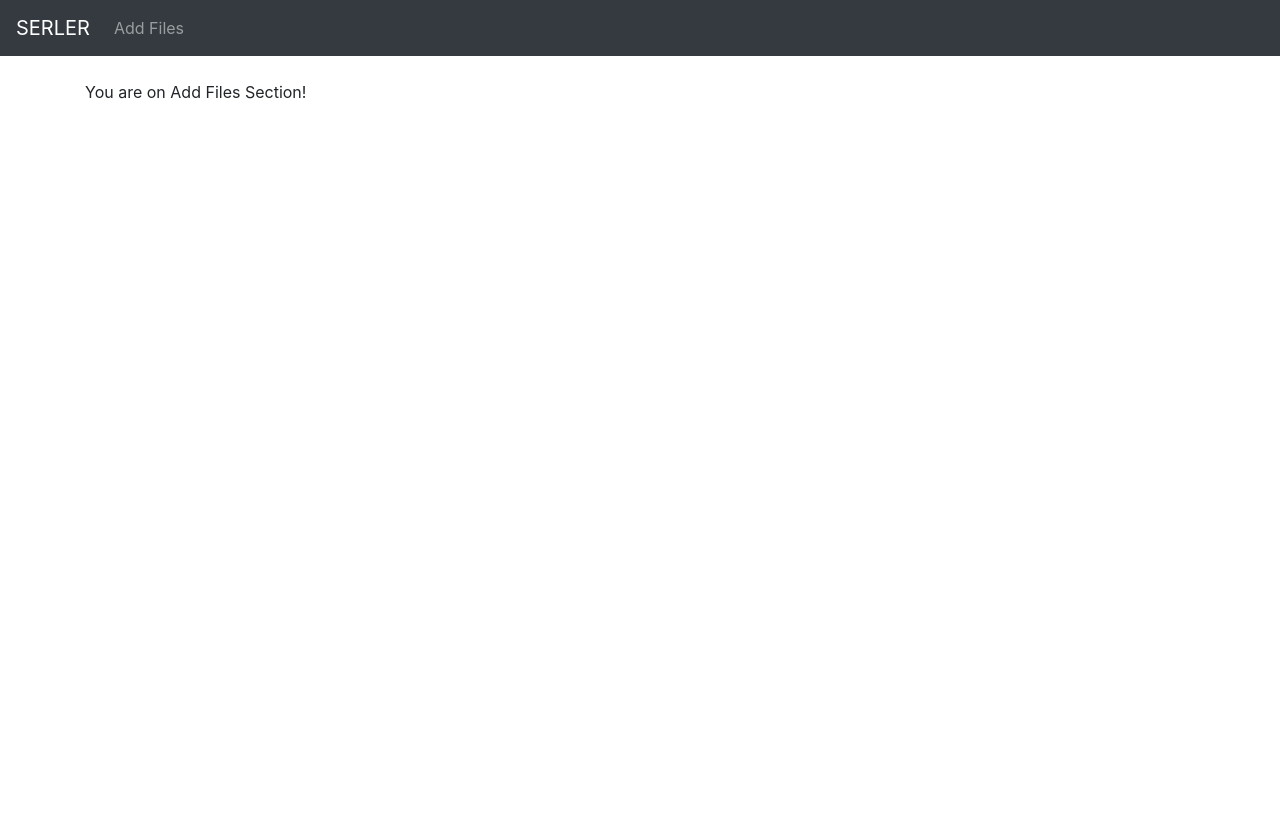
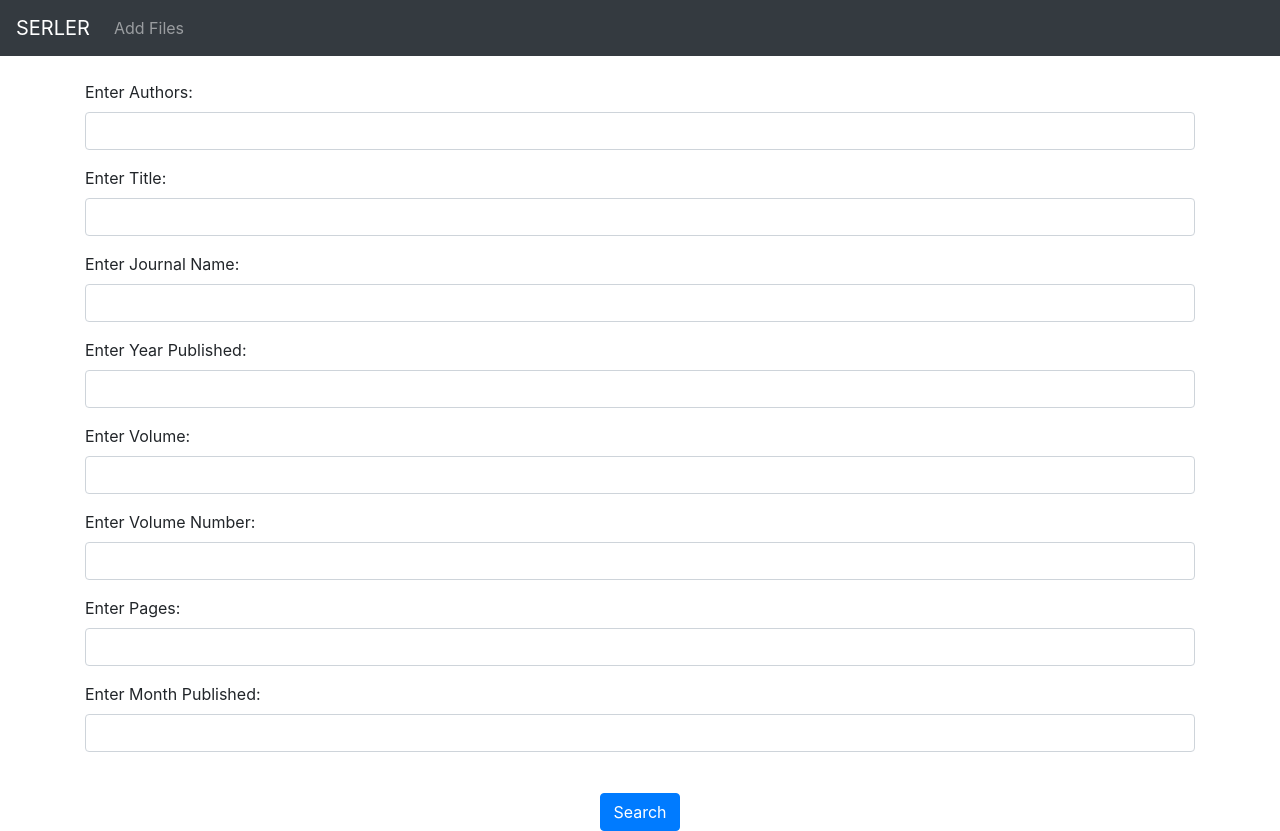
Before and after one commit to ayushnig/SERLER, a React (Create React App) app in the folder client/: page /addfiles in a window 1280 px wide. Before the commit the page ends 800 px from the top, so only its background shows below. Built offline with nearby package versions, Linux system fonts and the light colour scheme.

Commit message:
Results Page

```diff
--- a/client/package.json
+++ b/client/package.json
@@ -8,7 +8,8 @@
     "react-datepicker": "^2.9.6",
     "react-dom": "^16.9.0",
     "react-router-dom": "^5.0.1",
-    "react-scripts": "3.1.2"
+    "react-scripts": "3.1.2",
+    "react-table": "^6.10.3"
   },
   "scripts": {
     "start": "react-scripts start",
--- a/client/src/App.js
+++ b/client/src/App.js
@@ -7,6 +7,7 @@ import DatePicker from 'react-datepicker';
 import "react-datepicker/dist/react-datepicker.css";
 import searchFiles from "./components/search.component";
 import Advance from './components/advancesearch.component';
+import Results from './components/results.component';
 
 function App() {
   return (
@@ -18,6 +19,7 @@ function App() {
       <Route path="/addfiles" exact component={addFiles} />
       <Route path="/" exact component={searchFiles} />
       <Route path = "/advancesearch" exact component={Advance} />
+      <Route path = "/results" exact component={Results} />
       </div>
 
     </Router>
--- a/client/src/components/addfiles.component.js
+++ b/client/src/components/addfiles.component.js
@@ -1,9 +1,175 @@
 import React, { Component } from 'react';
+import "bootstrap/dist/css/bootstrap.min.css"
+import "../App.css";
+import axios from 'axios';
+
+
 export default class addFiles extends Component {
+
+    constructor(props) {
+        super(props);
+
+    this.onChangeAuthor = this.onChangeAuthor.bind(this);
+    this.onChangeTitle = this.onChangeTitle.bind(this);
+    this.onChangeJournal = this.onChangeJournal.bind(this);
+    this.onChangeYear = this.onChangeYear.bind(this);
+    this.onChangeVolume = this.onChangeVolume.bind(this);
+    this.onChangeNumber = this.onChangeNumber.bind(this);
+    this.onChangePages = this.onChangePages.bind(this);
+    this.onChangeMonth = this.onChangeMonth.bind(this);
+
+    this.onSubmit = this.onSubmit.bind(this);
+
+    this.state = {
+      author: '',
+      title: '',
+      journal: '',
+      year: '',
+      volume: '',
+      number: '',
+      pages: '',
+      month:'',
+      date: new Date()
+    }
+  }
+
+
+  onChangeAuthor(e) {
+    this.setState({
+      author: e.target.value
+    })
+}
+
+onChangeTitle(e) {
+    this.setState({
+      title: e.target.value
+    })
+}
+
+onChangeJournal(e) {
+    this.setState({
+      journal: e.target.value
+    })
+}
+
+onChangeYear(e) {
+    this.setState({
+      year: e.target.value
+    })
+}
+
+onChangeVolume(e) {
+    this.setState({
+      volume: e.target.value
+    })
+}
+
+onChangeNumber(e) {
+    this.setState({
+      number: e.target.value
+    })
+}
+
+onChangePages(e) {
+    this.setState({
+      pages: e.target.value
+    })
+}
+
+onChangeMonth(e) {
+    this.setState({
+      month: e.target.value
+    })
+}
+
+onSubmit(e) {
+  e.preventDefault();
+
+  const Papers = {
+      author: this.state.author,
+      title: this.state.title,
+      journal: this.state.journal,
+      year: this.state.year,
+      volume: this.state.volume,
+      number: this.state.number,
+      pages: this.state.pages,
+      month: this.state.month,
+      date: new Date()
+
+  }
+
+  console.log(Papers);
+
+}
+
+
     render() {
         return(
             <div>
-                <p>You are on Add Files Section!</p>
+                <form onSubmit={this.onSubmit}>
+                <div className="form-group" padding-bottom="20px">
+                <label>Enter Authors:</label>
+                <input type="text" required className="form-control"
+                    value={this.state.author}
+                    onChange={this.onChangeAuthor} padding-bottom="20px" />
+                </div>
+
+                <div className="form-group" padding-bottom="20px">
+                <label>Enter Title:</label>
+                <input type="text" required className="form-control"
+                    value={this.state.title}
+                    onChange={this.onChangeTitle} padding-bottom="20px" />
+                </div>
+
+                <div className="form-group" padding-bottom="20px">
+                <label>Enter Journal Name:</label>
+                <input type="text" required className="form-control"
+                    value={this.state.journal}
+                    onChange={this.onChangeJournal} padding-bottom="20px" />
+                </div>
+
+                <div className="form-group" padding-bottom="20px">
+                <label>Enter Year Published:</label>
+                <input type="text" required className="form-control"
+                    value={this.state.year}
+                    onChange={this.onChangeYear} padding-bottom="20px" />
+                </div>
+
+                <div className="form-group" padding-bottom="20px">
+                <label>Enter Volume:</label>
+                <input type="text" required className="form-control"
+                    value={this.state.volume}
+                    onChange={this.onChangeVolume} padding-bottom="20px" />
+                </div>
+
+                <div className="form-group" padding-bottom="20px">
+                <label>Enter Volume Number:</label>
+                <input type="text" required className="form-control"
+                    value={this.state.number}
+                    onChange={this.onChangeNumber} padding-bottom="20px" />
+                </div>
+
+                <div className="form-group" padding-bottom="20px">
+                <label>Enter Pages:</label>
+                <input type="text" required className="form-control"
+                    value={this.state.pages}
+                    onChange={this.onChangePages} padding-bottom="20px" />
+                </div>
+
+                <div className="form-group" padding-bottom="20px">
+                <label>Enter Month Published:</label>
+                <input type="text" required className="form-control"
+                    value={this.state.month}
+                    onChange={this.onChangeMonth} padding-bottom="20px" />
+                </div>
+
+                <div class="i-am-centered-button" padding-top="20px">
+                <input type="submit" value="Search" className="btn btn-primary" padding-top="20px" />
+                </div>
+
+
+                </form>
+
             </div>
         )
     }
--- a/client/src/components/advancesearch.component.js
+++ b/client/src/components/advancesearch.component.js
@@ -151,7 +151,7 @@ export default class Advance extends Component {
                     </div>
                     {this.state.show}
                     <div class="i-am-centered-button" padding-top="20px">
-                        <input type="submit" value="Search" className="btn btn-primary" padding-top="20px" />
+                        <input type="submit" value="Search" className="btn btn-dark" padding-top="20px" />
                     </div>
                 </form>
             </div>
--- /dev/null
+++ b/client/src/components/results.component.js
@@ -0,0 +1,102 @@
+import React, { Component } from 'react';
+import { render } from "react-dom";
+import ReactTable from "react-table";
+import "react-table/react-table.css";
+import axios from 'axios';
+
+export default class Results extends Component {
+
+  constructor(props) {
+
+    super(props);
+
+
+    this.state = {
+      articles: []
+    }
+
+}
+
+    componentDidMount() {
+        axios.get('http://localhost:5000/articles/')
+          .then(response => {
+            this.setState({ articles: response.data })
+          })
+          .catch((error) => {
+            console.log(error);
+          })
+      }
+
+
+  render() {
+    const { articles } = this.state;
+    return (
+      <div>
+          <h1>Search Results</h1>
+          <br></br>
+        <ReactTable
+          data={articles}
+          columns={[
+            {
+              columns: [
+
+                {
+                  Header: "Author",
+                  accessor: "author"
+                },
+
+                {
+                  Header: "Title",
+                  accessor: "title"
+                },
+
+                {
+                    Header: "Journal",
+                    accessor: "journal"
+                  },
+
+                  {
+                    Header: "Year",
+                    accessor: "year"
+                  },
+
+                  {
+                    Header: "Volume",
+                    accessor: "volume"
+                  },
+
+                  {
+                    Header: "Number",
+                    accessor: "number"
+                  },
+
+                  {
+                    Header: "Pages",
+                    accessor: "pages"
+                  },
+
+                  {
+                    Header: "Month",
+                    accessor: "month"
+                  }
+
+
+              ]
+            },
+
+          ]}
+          defaultSorted={[
+            {
+              id: "title",
+              asc: true
+            }
+          ]}
+          defaultPageSize={20}
+          className="-striped -highlight"
+        />
+        <br />
+
+      </div>
+    );
+  }
+}
--- a/client/src/components/search.component.js
+++ b/client/src/components/search.component.js
@@ -54,6 +54,7 @@ export default class searchFiles extends Component {
     }
 
     console.log(Search);
+    window.location = '/results';
   }
 
   componentDidMount() {
@@ -94,10 +95,10 @@ export default class searchFiles extends Component {
             onChange={this.onChangeDescription} padding-bottom="20px" />
 
           <div class="i-am-centered-button" padding-top="20px">
-          {this.state.showSearch ? null : <input type="submit" value="Search" className="btn btn-primary" padding-top="20px" />}
+          {this.state.showSearch ? null : <input type="submit" value="Search" className="btn btn-dark" padding-top="20px" />}
           </div>
         </form>
-        {this.state.showSearch ? <button className="btn btn-primary" onClick={this.toggle}>Hide Advanced Search</button> : <button className="btn btn-primary" onClick={this.toggle}>Show Advanced Search</button>}
+        {this.state.showSearch ? <button className="btn btn-dark" onClick={this.toggle}>Hide Advanced Search</button> : <button className="btn btn-dark" onClick={this.toggle}>Show Advanced Search</button>}
         {this.state.showSearch ? <Advance description={this.state.description} /> : null}
       </div>
 
```
Also changed, not shown: package.json (deleted, +0 -34 lines).
